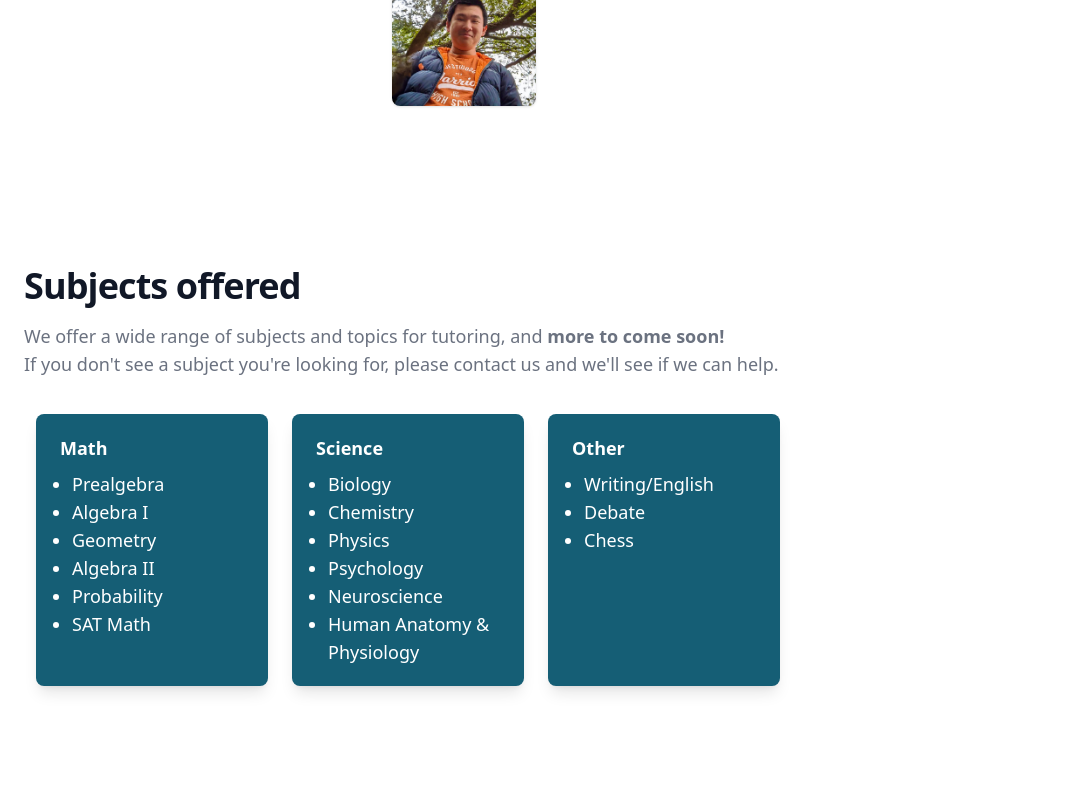
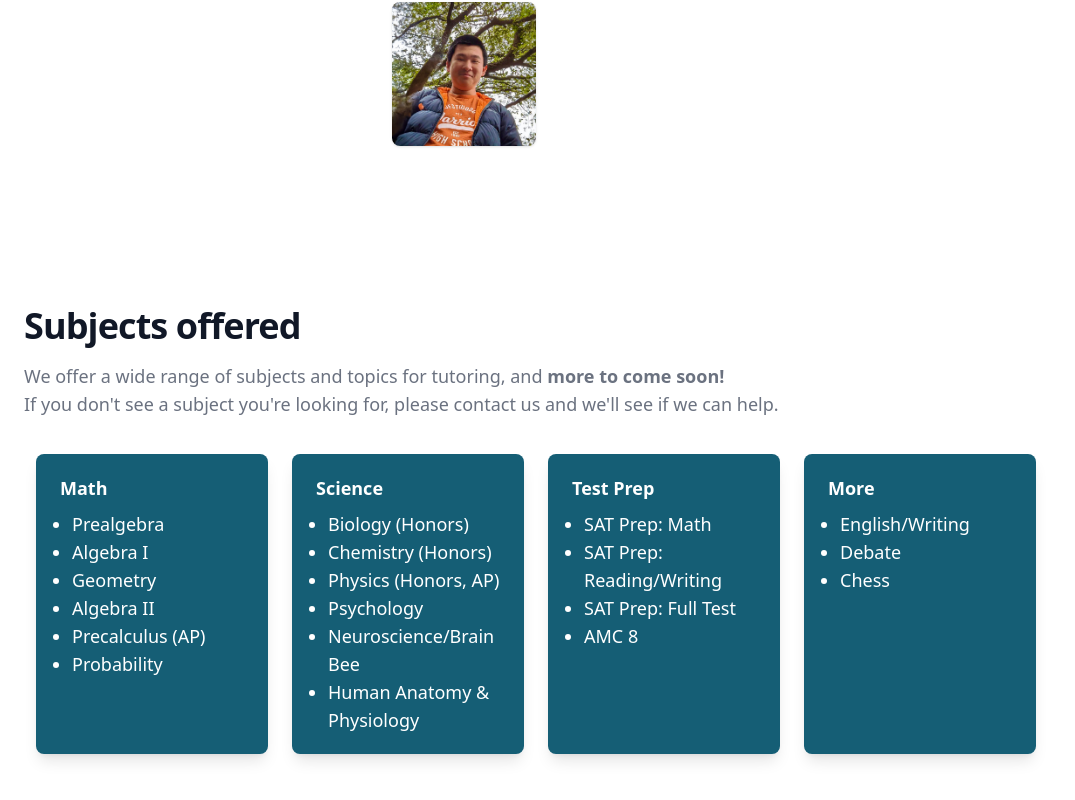
Before and after one commit to wavetutor/wavetutor, a Vue app: page /tutors in a window 1280 px wide. Shown: the part 492-1292 px from the top of the page, without its empty margins (0-1075 px from the left). Before the commit the page ends 1254 px from the top, so only its background shows below. Built offline with nearby package versions, Linux system fonts and the light colour scheme.

Commit message:
Update details

```diff
--- a/src/components/Banner.vue
+++ b/src/components/Banner.vue
@@ -1,7 +1,7 @@
 <template>
     <section id="banner">
         <div tabindex="-1" class="flex z-50 gap-8 justify-between items-start px-4 py-1 w-full bg-gray-50 border border-b border-gray-200 sm:items-center dark:border-gray-700 dark:bg-gray-800 text-center">
-            <p class="text-center mx-auto text-sm font-bold text-blue-400 dark:text-blue-500">Start your tutoring sessions today starting at just $30 a session. <a class="font-medium underline text-primary-600 dark:text-primary-500 hover:no-underline" href="/pricing/">Learn more.</a></p>
+            <p class="text-center mx-auto text-md font-bold text-blue-400 dark:text-blue-500">Start your tutoring sessions today starting at just $30 a session. <a class="font-medium underline text-primary-600 dark:text-primary-500 hover:no-underline" href="/pricing/">Learn more.</a></p>
             <button aria-label="Close" id="close" type="button" class="flex items-center text-gray-400 hover:bg-gray-200 hover:text-gray-900 rounded-lg text-sm p-1.5 dark:hover:bg-gray-600 dark:hover:text-white">
                 <svg class="w-5 h-5" fill="currentColor" viewBox="0 0 20 20" xmlns="http://www.w3.org/2000/svg"><path fill-rule="evenodd" d="M4.293 4.293a1 1 0 011.414 0L10 8.586l4.293-4.293a1 1 0 111.414 1.414L11.414 10l4.293 4.293a1 1 0 01-1.414 1.414L10 11.414l-4.293 4.293a1 1 0 01-1.414-1.414L8.586 10 4.293 5.707a1 1 0 010-1.414z" clip-rule="evenodd"></path></svg>
             </button>
--- a/src/components/CreditsSection.vue
+++ b/src/components/CreditsSection.vue
@@ -3,7 +3,7 @@
     <div class="py-8 px-4 mx-auto max-w-screen-xl text-center lg:py-16 lg:px-6">
       <div class="mx-auto mb-8 max-w-screen-sm lg:mb-16">
         <h2 class="mb-4 text-4xl tracking-tight font-extrabold text-gray-900 dark:text-white">Our Team</h2>
-        <p class="font-light text-gray-500 sm:text-xl dark:text-gray-400">We are students on a mission to revolutionize tutoring the right way.</p>
+        <!-- <p class="font-light text-gray-500 sm:text-xl dark:text-gray-400">We are students on a mission to revolutionize tutoring the right way.</p> -->
       </div>
       <div class="grid gap-8 lg:gap-16 sm:grid-cols-3">
           <div class="text-center text-gray-500 dark:text-gray-400" v-for="person in team" :key="person.name">
--- a/src/views/TutorsView.vue
+++ b/src/views/TutorsView.vue
@@ -5,6 +5,7 @@
                 <div class="py-8 px-4 mx-auto max-w-screen-xl lg:py-16 lg:px-6 ">
                     <div class="mx-auto max-w-screen-sm text-center mb-8 lg:mb-16">
                         <h2 class="mb-4 text-4xl tracking-tight font-extrabold text-gray-900 dark:text-white">Our Tutors</h2>
+                        <p class="text-md tracking-tight text-gray-900 dark:text-white font-medium">Click on a tutor to learn about their qualifications.</p>
                     </div>
                     <div class="grid gap-8 mb-6 lg:mb-8 grid-cols-2 md:grid-cols-3 w-fit mx-auto">
                         <Tutor v-for="tutor in tutors" :key="tutor.name" :id="tutor.id" :name="tutor.name" :bio="tutor.bio" :picture="tutor.picture" :accomplishments="tutor.accomplishments" :subjects="tutor.subjects" />
@@ -30,34 +31,35 @@
     import TutorSubjects from "../components/TutorSubjects.vue";
     import Tutor from "../components/Tutor.vue";
     const subjects = [
-    {subject: "Math", topics: ["Prealgebra", "Algebra I", "Geometry", "Algebra II", "Probability", "SAT Math"]},
-    {subject: "Science", topics: ["Biology", "Chemistry", "Physics", "Psychology", "Neuroscience", "Human Anatomy & Physiology"]},
-    {subject: "Other", topics: ["Writing/English", "Debate", "Chess"]},
+    {subject: "Math", topics: ["Prealgebra", "Algebra I", "Geometry", "Algebra II", "Precalculus (AP)", "Probability"]},
+    {subject: "Science", topics: ["Biology (Honors)", "Chemistry (Honors)", "Physics (Honors, AP)", "Psychology", "Neuroscience/Brain Bee", "Human Anatomy & Physiology"]},
+    {subject: "Test Prep", topics: ["SAT Prep: Math", "SAT Prep: Reading/Writing", "SAT Prep: Full Test", "AMC 8"]},
+    {subject: "More", topics: ["English/Writing", "Debate", "Chess"]},
     ];
     const tutors = [
     {
         id: "vedanti",
         name: "Vedanti Patil",
-        bio: "Hey there! I'm Vedanti, a student with an interest in life science. I'm primarily passionate about biology and neuroscience. I'm also enthusiastic about chemistry and psychology! In my free time, I enjoy creating art, spending time with my friends, and participating in my school publication.",
+        bio: "Hey there! I'm Vedanti, a student at Westwood High School. I'm primarily passionate about biology and neuroscience. I'm also enthusiastic about chemistry and psychology! In my free time, I enjoy creating art, spending time with my friends, and participating in my school publication.",
         picture: 'vedanti.png',
-        accomplishments: ["State Champion for UIL District Science", "Placed 10th nationally in Intermediate Brain Bee (organized by NSF)", "State Champion for Bio Process Lab (organized by Science Olympiad)"],
-        subjects: ["Biology", "Chemistry", "Psychology", "Neuroscience", "Human Anatomy & Physiology"]
+        accomplishments: ["State Champion for UIL District Science", "Placed 10th nationally in the Intermediate Brain Bee (organized by NSF)", "State Champion for Bio Process Lab (organized by Science Olympiad)"],
+        subjects: ["Biology (Honors)", "Chemistry (Honors)", "Physics (Honors, AP)", "Psychology", "Neuroscience/Brain Bee", "Human Anatomy & Physiology"]
     },
     {
         id: "nikhil",
         name: "Nikhil Gupta",
         bio: "Hello! My name is Nikhil, and I am a student at Westwood High School. I'm passionate about math, programming, writing, and chess. I enjoy reading, writing, talking to friends, and listening to music in my free time.",
         picture: 'nikhil.jpg',
-        accomplishments: ["Editor-In-Chief of School Newspaper,", "Student Council Freshman Representative", "4.0 GPA in 2022-2023 School Year", "Success at debate tournaments on the national circuit", ],
-        subjects: ["Prealgebra", "Algebra I", "Geometry", "Algebra II", "Chess", "Writing/English", "Debate"]
+        accomplishments: ["4.0 GPA in the 2023-2024 School Year", "Success at debate tournaments on the national circuit", "1x Texas Forensic Association State Tournament Qualifier", "IB Student", ],
+        subjects: ["Prealgebra", "Algebra I", "Geometry", "Algebra II", "Chess", "English/Writing", "Debate"]
     },
     {
         id: "rishabh",
         name: "Rishabh Susarla",
         bio: "Hey! My name is Rishabh, and I'm a student at Westwood High School. I enjoy doing math and physics, and I'm really excited to go deeper with these topics with you! I enjoy playing video games, talking with friends, listening to music, and procrastinating for hours in my free time.",
         picture: 'rishabh.jpg',
-        accomplishments: ["4.0 GPA in 2022-2023 School Year", "790 Math SAT Score in 8th Grade", "AFJROTC Academic Bowl National Qualifier 2023-2024", "Science Bowl Practice Team - 2022-2023"],
-        subjects: ["Prealgebra", "Algebra 1", "Geometry", "Algebra 2", "Probability", "SAT Math", "Physics"]
+        accomplishments: ["4.0 GPA in 2022-2023 School Year", "790 Math SAT Score in 8th Grade", "AFJROTC Academic Bowl National Qualifier 2023-2024", "Science Bowl Practice Team 2022-2023"],
+        subjects: ["Prealgebra", "Algebra I", "Geometry", "Algebra II", "Precalculus (AP)", "Probability", "SAT Math", "Physics"]
     },
     {
         id: "aaron",
@@ -65,7 +67,7 @@
         bio: "Hey! I'm Aaron, and I'm a student who loves learning math and competing in math competitions. In my free time I like to procrastinate and read.",
         picture: "aaron.jpg",
         accomplishments: ["3x AIME Qualifier (2022, 2023, 2024)", "Mathcounts State 2nd Place Team (2022, 2023) and Top 13 (2023) ", "Science Bowl Team 2023"],
-        subjects: ["Prealgebra", "Algebra 1", "Geometry", "Algebra 2", "Probability", "SAT Math"]
+        subjects: ["Prealgebra", "Algebra I", "Geometry", "Algebra II", "Probability", "SAT Math"]
     }
     ];
 
```
